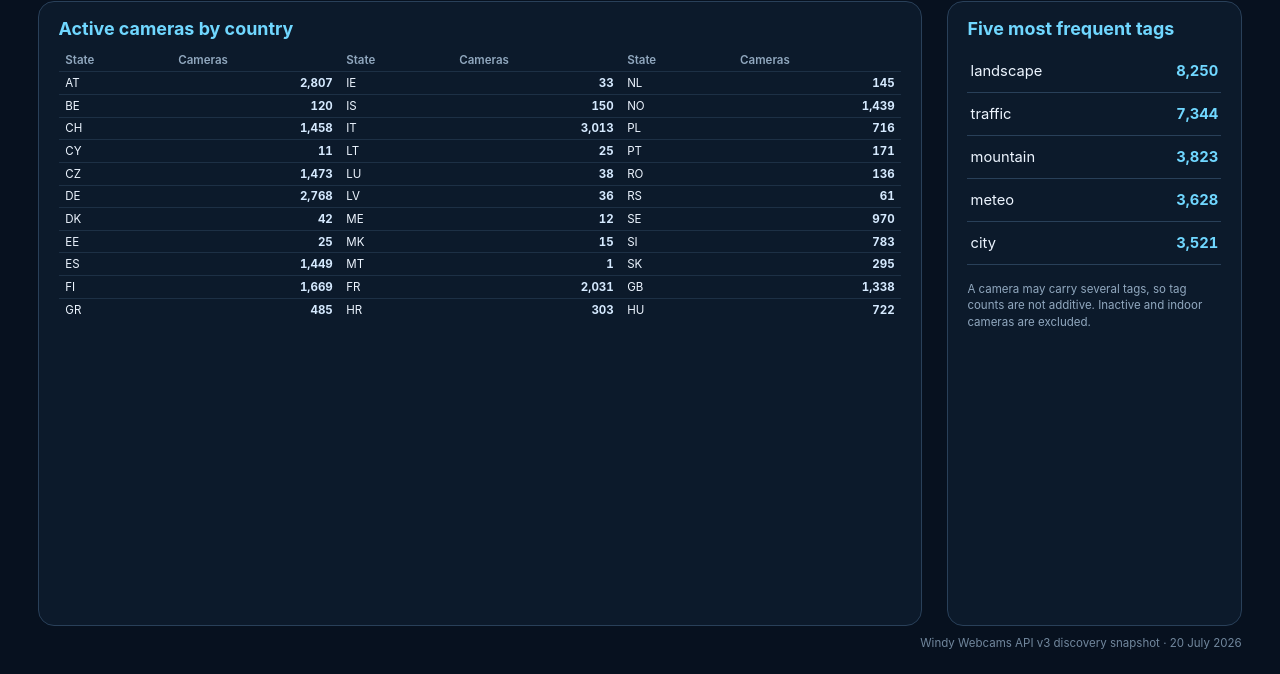
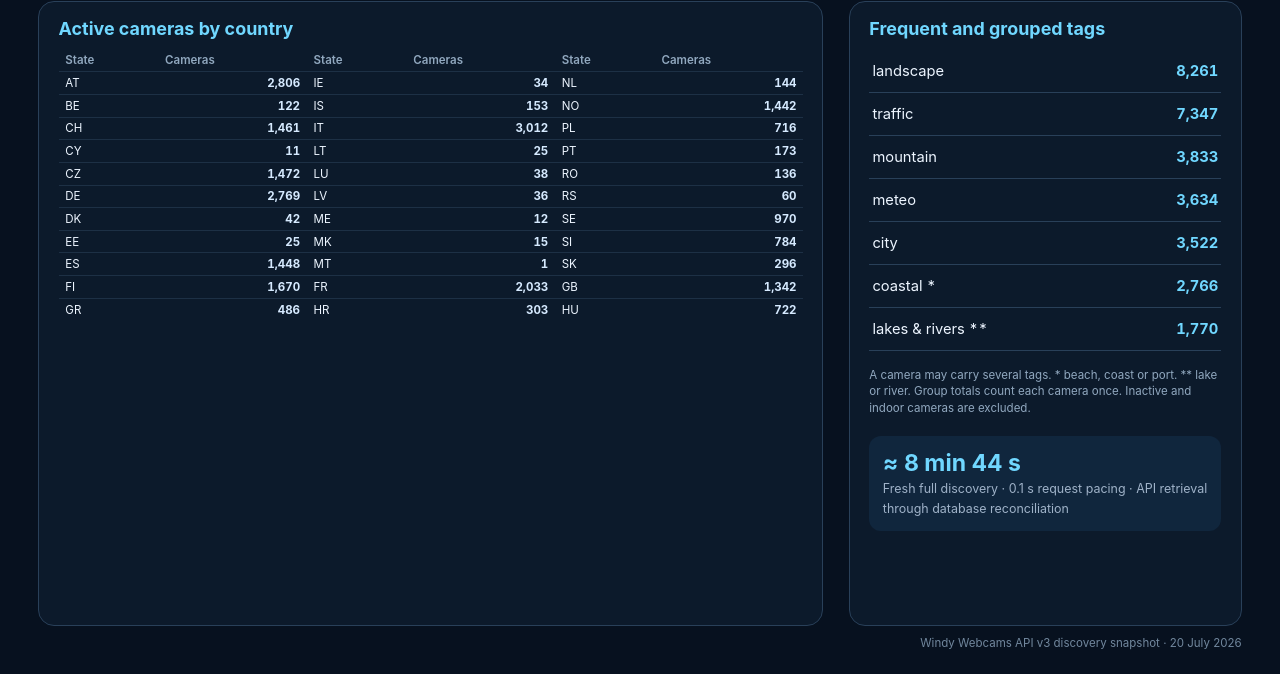
Before and after one commit to EUMETNET/webcam-iot-ingest, a plain HTML site: page docs/index.html in a window 1280 px wide. Shown: the part 126-800 px from the top of the page. Drawn offline with Linux system fonts and the light colour scheme.

Commit message:
Update discovery statistics slide

```diff
--- a/docs/index.html
+++ b/docs/index.html
@@ -13,7 +13,7 @@
     h1 { margin: 0; font-size: clamp(2rem, 4vw, 4.5rem); letter-spacing: -.045em; }
     .total { color: #70d7ff; font-size: clamp(1.1rem, 2vw, 2rem); font-weight: 750; white-space: nowrap; }
     .subtitle { margin: .45rem 0 0; color: #9fb2c8; font-size: clamp(.8rem, 1.15vw, 1.15rem); }
-    .layout { flex: 1; display: grid; grid-template-columns: minmax(0, 3fr) minmax(250px, 1fr); gap: 1.6rem; }
+    .layout { flex: 1; display: grid; grid-template-columns: minmax(0, 2fr) minmax(300px, 1fr); gap: 1.6rem; }
     section { border: 1px solid #294059; border-radius: 16px; background: #0c1a2b; padding: 1rem 1.2rem; }
     h2 { margin: 0 0 .65rem; color: #70d7ff; font-size: clamp(1rem, 1.4vw, 1.4rem); }
     .countries { width: 100%; border-collapse: collapse; font-variant-numeric: tabular-nums; font-size: clamp(.68rem, .9vw, .92rem); }
@@ -25,6 +25,9 @@
     .tags td { padding: .75rem .2rem; border-bottom: 1px solid #294059; }
     .tags td:last-child { text-align: right; color: #70d7ff; font-weight: 750; }
     .note { margin-top: 1rem; color: #91a8bf; font-size: clamp(.72rem, .9vw, .9rem); line-height: 1.45; }
+    .benchmark { margin-top: 1.2rem; padding: .85rem; border-radius: 12px; background: #10263d; }
+    .benchmark strong { display: block; color: #70d7ff; font-size: clamp(1.15rem, 1.8vw, 1.8rem); }
+    .benchmark span { color: #9fb2c8; font-size: .78rem; }
     footer { margin-top: 1.2vh; color: #71879d; font-size: .72rem; text-align: right; }
     @media (max-width: 800px) {
       header { align-items: start; flex-direction: column; gap: .3rem; }
@@ -40,7 +43,7 @@
         <h1>Windy webcam discovery</h1>
         <p class="subtitle">Active cameras discovered across EUMETNET member countries</p>
       </div>
-      <div class="total">24,740 cameras · 33 countries</div>
+      <div class="total">24,759 cameras · 33 countries</div>
     </header>
     <div class="layout">
       <section>
@@ -48,32 +51,38 @@
         <table class="countries" aria-label="Active Windy cameras by country">
           <thead><tr><th>State</th><th>Cameras</th><th>State</th><th>Cameras</th><th>State</th><th>Cameras</th></tr></thead>
           <tbody>
-            <tr><td>AT</td><td>2,807</td><td>IE</td><td>33</td><td>NL</td><td>145</td></tr>
-            <tr><td>BE</td><td>120</td><td>IS</td><td>150</td><td>NO</td><td>1,439</td></tr>
-            <tr><td>CH</td><td>1,458</td><td>IT</td><td>3,013</td><td>PL</td><td>716</td></tr>
-            <tr><td>CY</td><td>11</td><td>LT</td><td>25</td><td>PT</td><td>171</td></tr>
-            <tr><td>CZ</td><td>1,473</td><td>LU</td><td>38</td><td>RO</td><td>136</td></tr>
-            <tr><td>DE</td><td>2,768</td><td>LV</td><td>36</td><td>RS</td><td>61</td></tr>
+            <tr><td>AT</td><td>2,806</td><td>IE</td><td>34</td><td>NL</td><td>144</td></tr>
+            <tr><td>BE</td><td>122</td><td>IS</td><td>153</td><td>NO</td><td>1,442</td></tr>
+            <tr><td>CH</td><td>1,461</td><td>IT</td><td>3,012</td><td>PL</td><td>716</td></tr>
+            <tr><td>CY</td><td>11</td><td>LT</td><td>25</td><td>PT</td><td>173</td></tr>
+            <tr><td>CZ</td><td>1,472</td><td>LU</td><td>38</td><td>RO</td><td>136</td></tr>
+            <tr><td>DE</td><td>2,769</td><td>LV</td><td>36</td><td>RS</td><td>60</td></tr>
             <tr><td>DK</td><td>42</td><td>ME</td><td>12</td><td>SE</td><td>970</td></tr>
-            <tr><td>EE</td><td>25</td><td>MK</td><td>15</td><td>SI</td><td>783</td></tr>
-            <tr><td>ES</td><td>1,449</td><td>MT</td><td>1</td><td>SK</td><td>295</td></tr>
-            <tr><td>FI</td><td>1,669</td><td>FR</td><td>2,031</td><td>GB</td><td>1,338</td></tr>
-            <tr><td>GR</td><td>485</td><td>HR</td><td>303</td><td>HU</td><td>722</td></tr>
+            <tr><td>EE</td><td>25</td><td>MK</td><td>15</td><td>SI</td><td>784</td></tr>
+            <tr><td>ES</td><td>1,448</td><td>MT</td><td>1</td><td>SK</td><td>296</td></tr>
+            <tr><td>FI</td><td>1,670</td><td>FR</td><td>2,033</td><td>GB</td><td>1,342</td></tr>
+            <tr><td>GR</td><td>486</td><td>HR</td><td>303</td><td>HU</td><td>722</td></tr>
           </tbody>
         </table>
       </section>
       <section>
-        <h2>Five most frequent tags</h2>
+        <h2>Frequent and grouped tags</h2>
         <table class="tags" aria-label="Most frequent Windy category tags">
           <tbody>
-            <tr><td>landscape</td><td>8,250</td></tr>
-            <tr><td>traffic</td><td>7,344</td></tr>
-            <tr><td>mountain</td><td>3,823</td></tr>
-            <tr><td>meteo</td><td>3,628</td></tr>
-            <tr><td>city</td><td>3,521</td></tr>
+            <tr><td>landscape</td><td>8,261</td></tr>
+            <tr><td>traffic</td><td>7,347</td></tr>
+            <tr><td>mountain</td><td>3,833</td></tr>
+            <tr><td>meteo</td><td>3,634</td></tr>
+            <tr><td>city</td><td>3,522</td></tr>
+            <tr><td>coastal *</td><td>2,766</td></tr>
+            <tr><td>lakes &amp; rivers **</td><td>1,770</td></tr>
           </tbody>
         </table>
-        <p class="note">A camera may carry several tags, so tag counts are not additive. Inactive and indoor cameras are excluded.</p>
+        <p class="note">A camera may carry several tags. * beach, coast or port. ** lake or river. Group totals count each camera once. Inactive and indoor cameras are excluded.</p>
+        <div class="benchmark">
+          <strong>≈ 8 min 44 s</strong>
+          <span>Fresh full discovery · 0.1 s request pacing · API retrieval through database reconciliation</span>
+        </div>
       </section>
     </div>
     <footer>Windy Webcams API v3 discovery snapshot · 20 July 2026</footer>
```
Also changed, not shown: index.html (+28 -19 lines).
